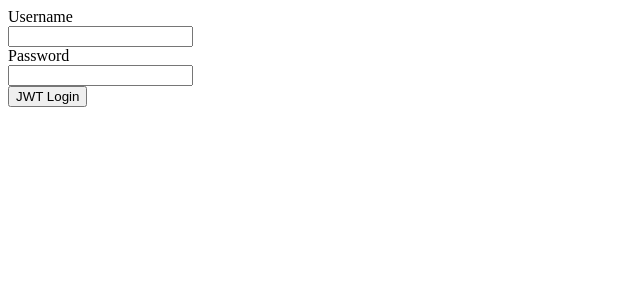
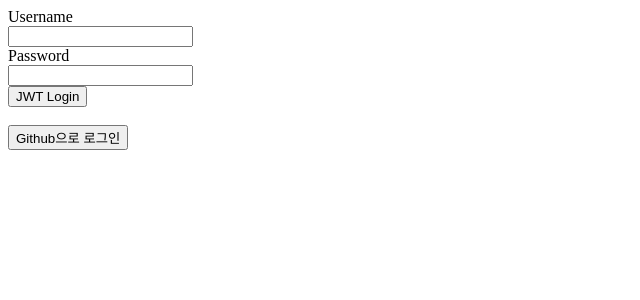
Before and after one commit to ad105geppetto/Study8_Authentication-Authorization, a React (Create React App) app in the folder client/: page / in a window 1280 px wide. Shown: the top 300 px of the page, without its empty margins (0-640 px from the left). Built offline with nearby package versions, Linux system fonts and the light colour scheme.

Commit message:
[feat] add social login at client

```diff
--- a/client/src/components/Login.js
+++ b/client/src/components/Login.js
@@ -28,6 +28,10 @@ function Login(props) {
       });
   };
 
+  const socialLoginHandler = () => {
+    window.location.assign(process.env.REACT_APP_GITHUB_LOGIN_URL);
+  };
+
   return (
     <div className="Login">
       <div className="inputField">
@@ -42,6 +46,11 @@ function Login(props) {
         <button className="loginBtn" onClick={loginRequestHandler}>
           JWT Login
         </button>
+        <br />
+        <br />
+        <button className="socialloginBtn" onClick={socialLoginHandler}>
+          Github으로 로그인
+        </button>
       </div>
     </div>
   );
```
Also changed, not shown: 1 other file (tests, documents, lock files or other folders).
